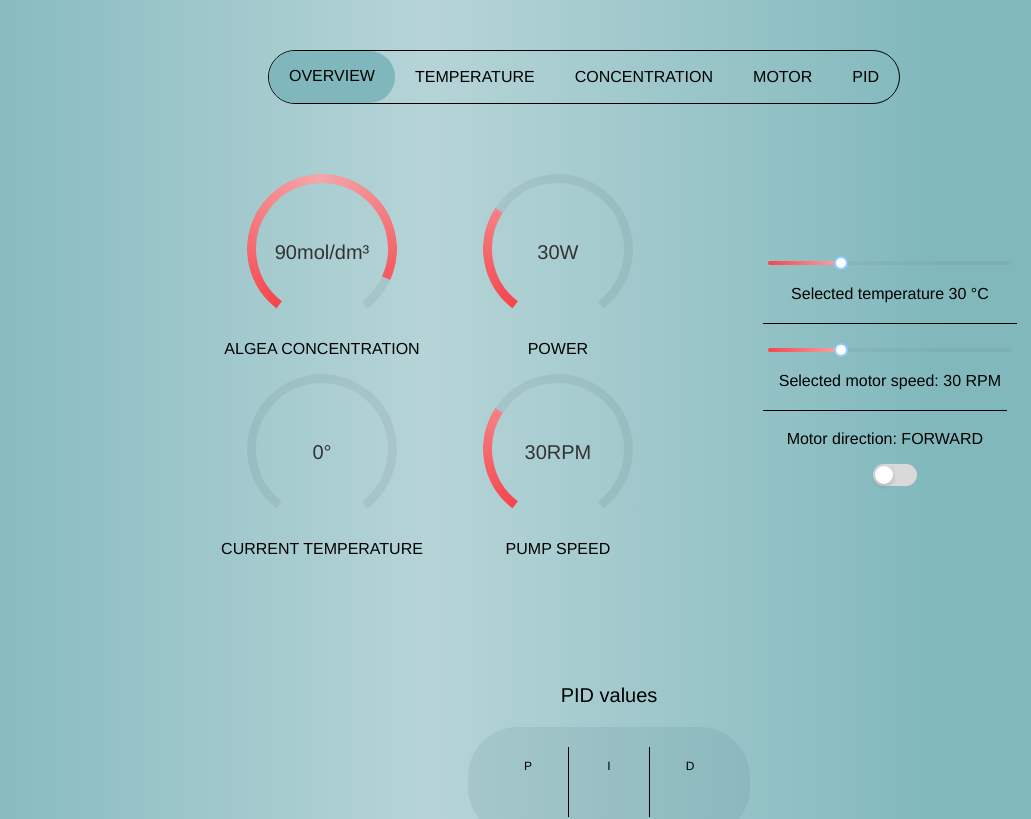
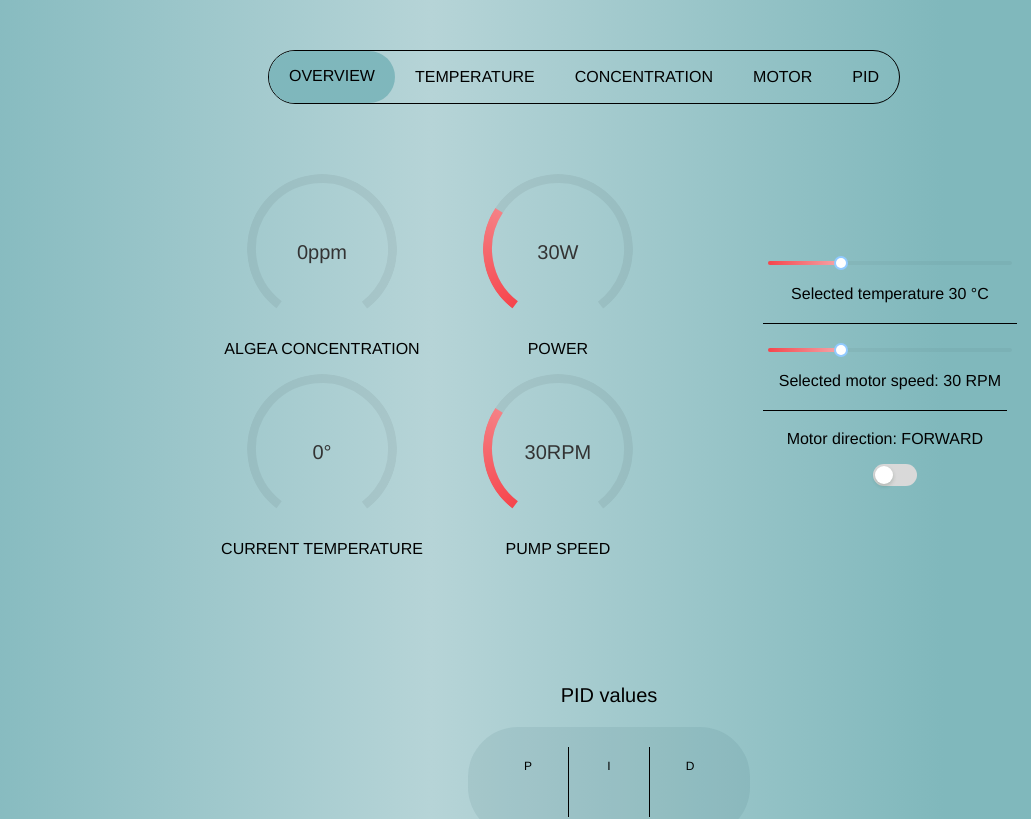
Before and after one commit to TheWolf534/DB4_website, a React (Create React App) app: page / in a window 1280 px wide. Shown: the top 819 px of the page, without its empty margins (81-1112 px from the left). Built offline with nearby package versions, Linux system fonts and the light colour scheme; no server answers.

Commit message:
small correction to units

```diff
--- a/src/pages/Home/homePage.js
+++ b/src/pages/Home/homePage.js
@@ -80,7 +80,7 @@ const MainPage = () => {
 
           <div class="period-overview" >
             <center>
-            <Progress size={progressCircleSize} format={(percent) =>  <CustomText percent={percent + "mol/dm³"}/>} type="dashboard" percent={90} strokeColor={twoColors} style = {FONT.smallInfo_12}/>
+            <Progress size={progressCircleSize} format={(percent) =>  <CustomText percent={percent + "ppm"}/>} type="dashboard" percent={data.concentration} strokeColor={twoColors} style = {FONT.smallInfo_12}/>
             <p style = {FONT.base_16}>ALGEA CONCENTRATION</p>
             </center>
             <center>
```
